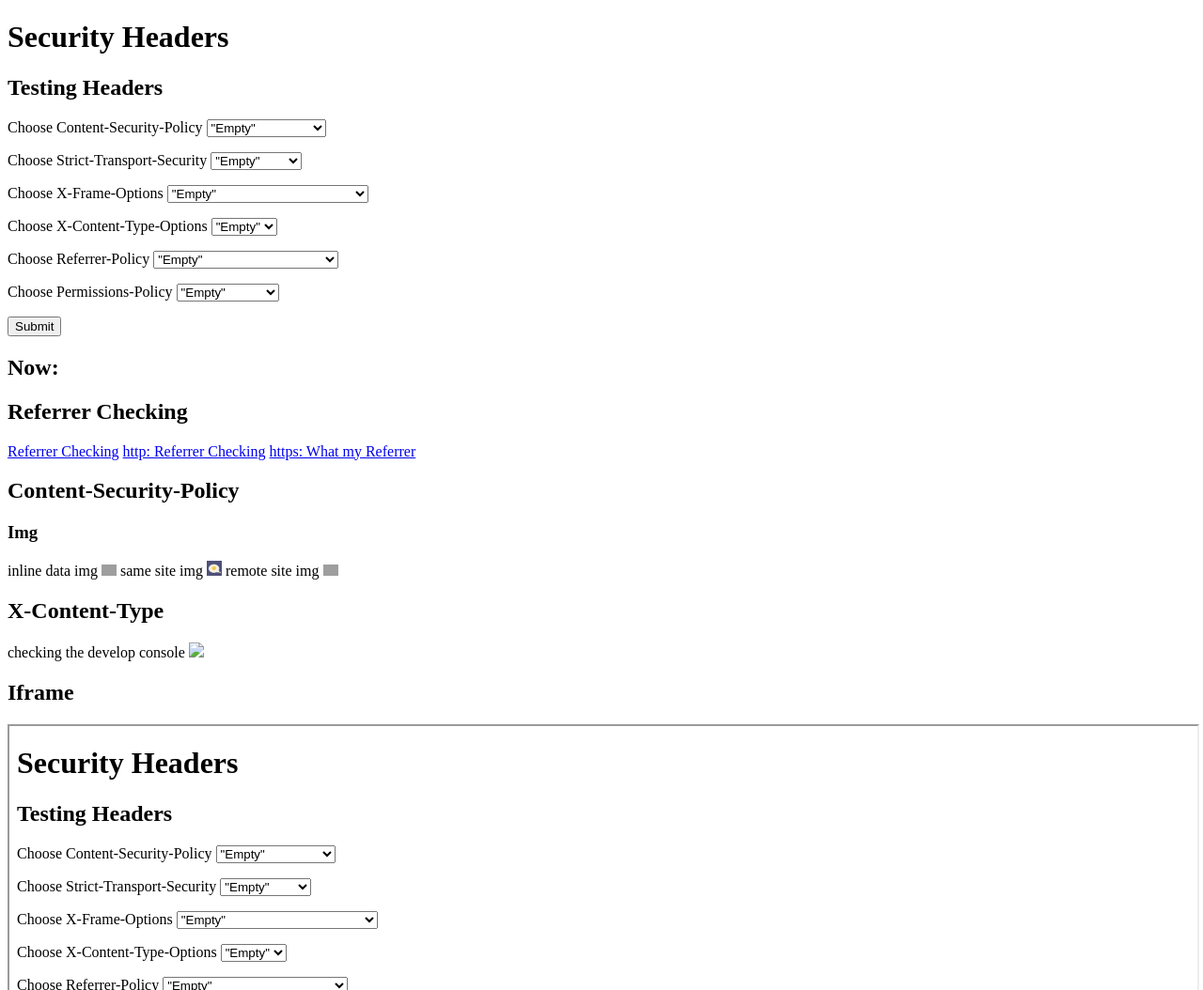
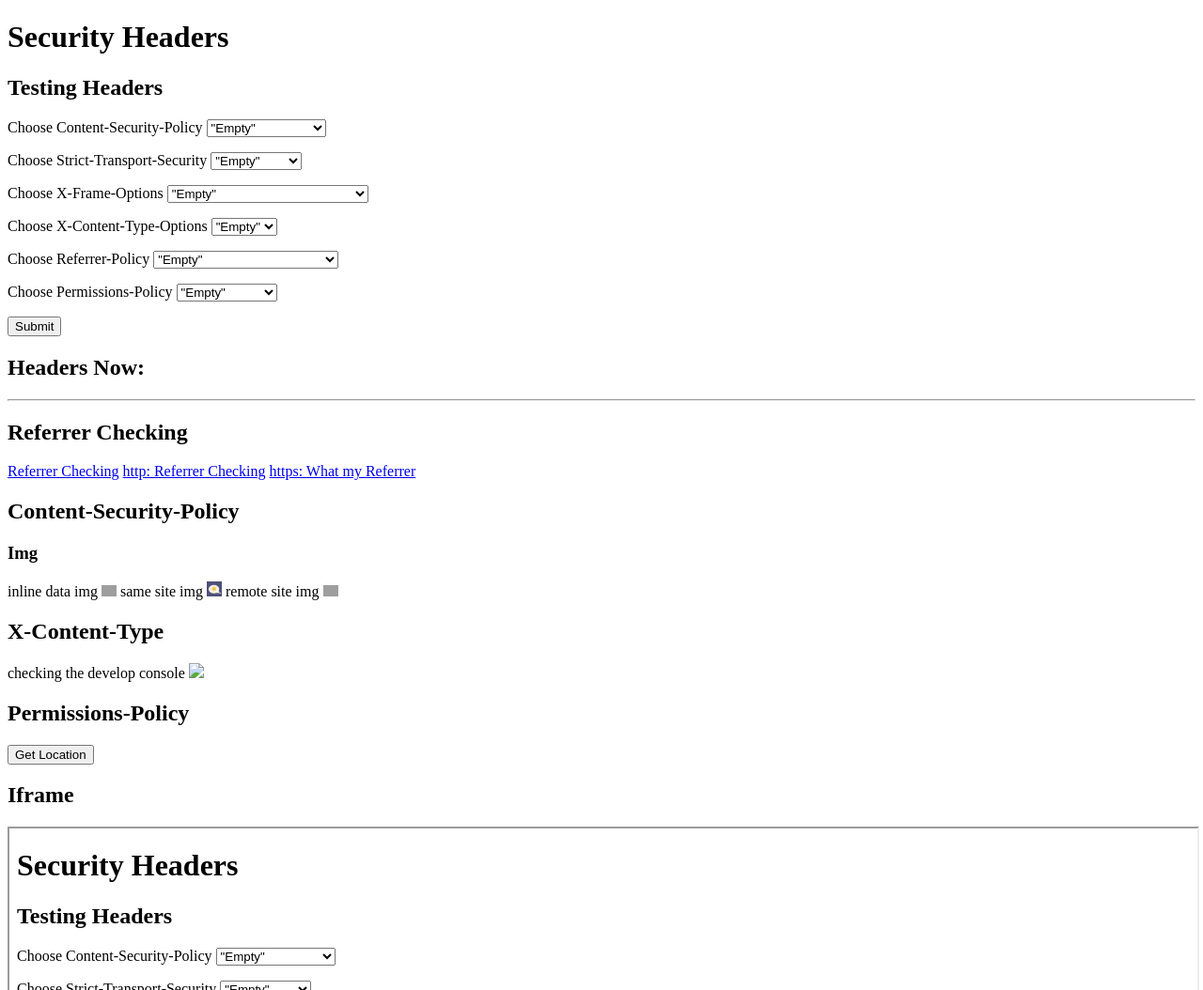
Before and after one commit to EINDEX/security-playground, a FastAPI app: page /security-headers in a window 1280 px wide. Shown: the top 1054 px of the page at 94% size. Run offline with FastAPI, Linux system fonts and the light colour scheme; grey boxes are pictures that could not be loaded.

Commit message:
add permissions-policy checking

```diff
--- a/security_headers_config.json
+++ b/security_headers_config.json
@@ -46,9 +46,7 @@
   "permission_policy": {
     "label": "Permissions-Policy",
     "options": {
-      "microphone": "microphone=()",
-      "geolocation": "geolocation=()",
-      "fullscreen": "fullscreen=()"
+      "geolocation": "geolocation=()"
     }
   }
 }
--- a/templates/security_headers.html
+++ b/templates/security_headers.html
@@ -26,11 +26,13 @@
     <button type="submit">Submit</button>
 </form>
 <p>
-<h2>Now:</h2>
+<h2>Headers Now:</h2>
 {% for header, value in headers.items() %}
 <p>{{ header }}: {{ value }} </p>
 {% endfor %}
 </p>
+
+<hr/>
 
 <h2>Referrer Checking</h2>
 <a href="/security-headers/referrer" type="blank">Referrer Checking</a>
@@ -48,6 +50,26 @@
 <span>checking the develop console</span>
 <img src="/security-headers/script-not-script"/>
 
+<h2>Permissions-Policy</h2>
+<button onclick="tryToGetLocation()">Get Location</button>
+<span id="location-result"></span>
+<script>
+    async function tryToGetLocation() {
+        let item = document.getElementById("location-result")
+        if ("geolocation" in navigator) {
+            navigator.geolocation.getCurrentPosition(function(result){
+                item.innerText = `latitude: ${result.coords.latitude}, longitude: ${result.coords.longitude}`
+            },
+            function (error) {
+                item.innerText = error.message
+            })
+        } else {
+            item.innerText="This device did not support location function."
+        }
+    }
+
+</script>
+
 <h2>Iframe</h2>
 <iframe width="100%" height="600px" src="/security-headers?{{ request.query_params }}">
 
```
